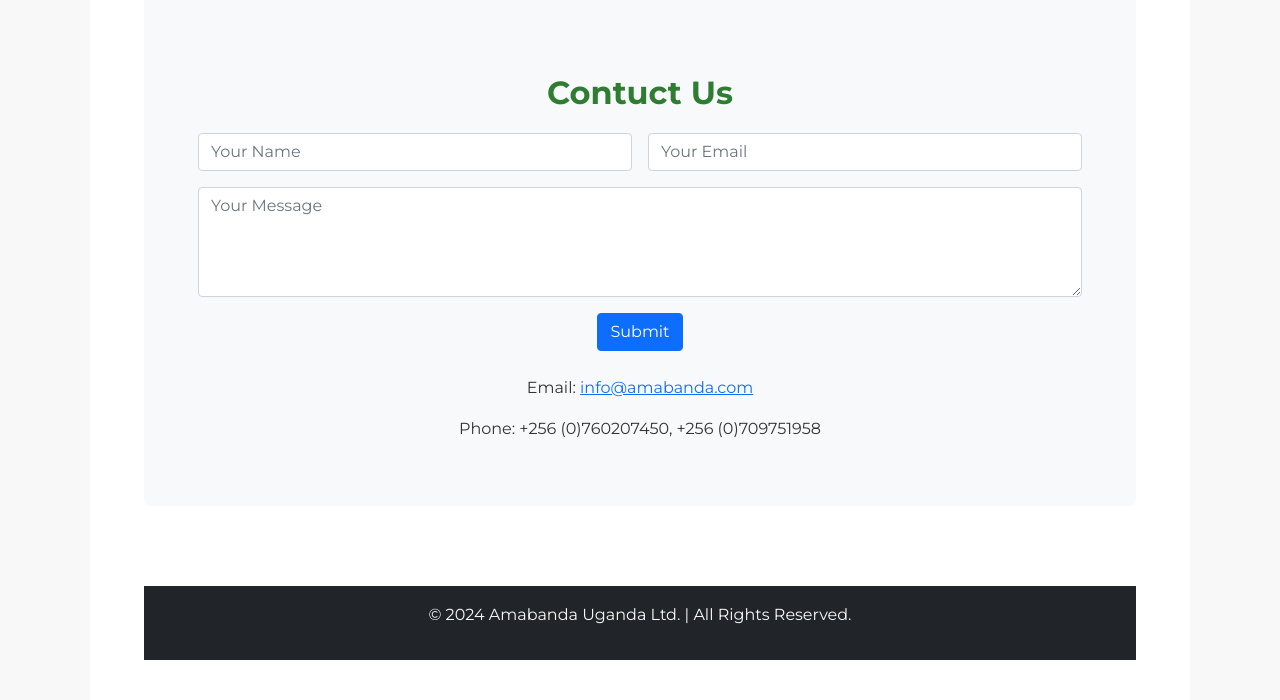
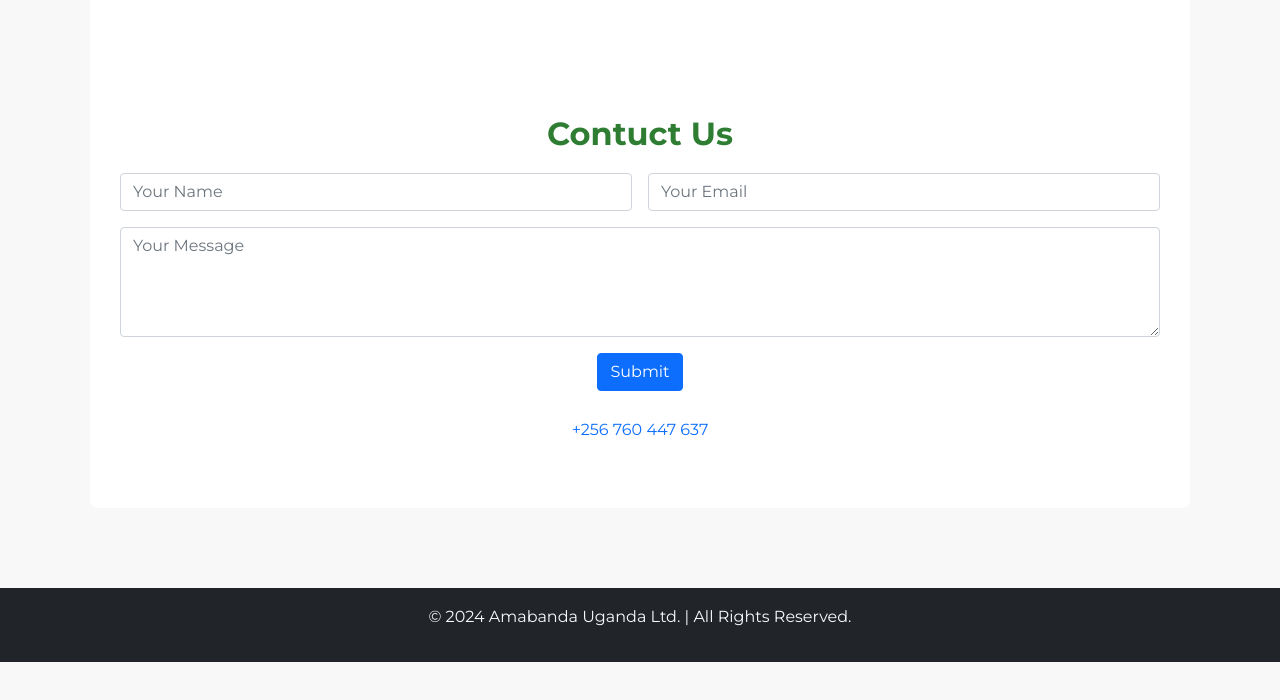
Before and after one commit to KnDjoshua/amabandaugandaltd, a plain HTML site: page index.html in a window 1280 px wide. Shown: the part 10246-10946 px from the top of the page. After the commit the page ends 10908 px from the top, so only its background shows below. Drawn offline with nearby package versions, Linux system fonts and the light colour scheme.

Commit message:
Update index.html

```diff
--- a/index.html
+++ b/index.html
@@ -144,7 +144,7 @@
 
       <!-- Treatment -->
       <div class="col-md-6">
-        <h2  data-aos="fade-right">Treatment</h2>
+        <h2 data-aos="fade-right">Treatment</h2>
       </div>
       <p>The bamboo undergoes a meticulous treatment process to enhance its longevity. We treat each pole using a 10%
         solution of boron salts, a safe preservative with limited impact on the environment, to protect against pests,
@@ -162,7 +162,8 @@
   <section id="services" class="bg-light py-5 productcatalogue text-center">
     <div class="container">
       <br><br>
-      <h1 class="display-4 sectionHeader"  data-aos="fade-down"><span class="custom-underline">Product Catalogue</span></h1>
+      <h1 class="display-4 sectionHeader" data-aos="fade-down"><span class="custom-underline">Product Catalogue</span>
+      </h1>
       <p style="color: white;" class="lead">Explore our wide range of products at unbeatable prices!</p>
       <a href="#catalog" class="btn btn-primary">Shop Now</a>
     </div>
@@ -325,7 +326,7 @@
   <!-- Bamboo Fencing Section -->
   <section id="bamboo-fencing" class="py-5">
     <div class="container">
-      <h2 class="mb-4 products"data-aos="fade-left">3. Bamboo Fencing</h2>
+      <h2 class="mb-4 products" data-aos="fade-left">3. Bamboo Fencing</h2>
 
       <!-- Fencing Panels Table -->
       <div class="table-responsive">
@@ -388,7 +389,7 @@
   <!-- Laminated Timber Section -->
   <section id="laminated-timber" class="py-5">
     <div class="container">
-      <h2 class="mb-4 products"data-aos="fade-left">4. Laminated Bamboo Timber</h2>
+      <h2 class="mb-4 products" data-aos="fade-left">4. Laminated Bamboo Timber</h2>
       <p>Laminated bamboo timber is a high-performance material engineered by pressing and gluing bamboo strips into
         solid, durable planks. It offers greater dimensional stability and resistance to warping compared to traditional
         wood, making it ideal for modern construction projects.</p>
@@ -471,7 +472,9 @@
         innovations include bamboo pit latrines, bamboo drainage gutter systems, and more. Bamboo is a versatile,
         affordable, and eco-friendly material that
 
-
+      </p>
+    </div>
+  </section>
 
   <!-- FAQ Section -->
   <section id="faq" class="py-5 container-fluid">
@@ -506,8 +509,7 @@
               2. Can I use nails in bamboo?
             </button>
           </h2>
-              <div id="collapse2" class="accordion-collapse collapse" aria-labelledby="faq2"
-                data-bs-parent="#faqAccordion">
+          <div id="collapse2" class="accordion-collapse collapse" aria-labelledby="faq2" data-bs-parent="#faqAccordion">
             <div class="accordion-body">
               No, using nails in bamboo is not recommended. As bamboo is a dense material, nails may cause cracks.
               With bamboo, it is recommended to always pre-drill holes and use bamboo dowels, bolts and nuts, or
@@ -523,8 +525,7 @@
               3. How durable is bamboo?
             </button>
           </h2>
-              <div id="collapse3" class="accordion-collapse collapse" aria-labelledby="faq3"
-                data-bs-parent="#faqAccordion">
+          <div id="collapse3" class="accordion-collapse collapse" aria-labelledby="faq3" data-bs-parent="#faqAccordion">
             <div class="accordion-body">
               Without any protective treatment, most bamboo species have an average natural lifespan of less than 2
               years. Stored under cover, untreated bamboo may last 4-7 years. These variations in bamboo durability
@@ -542,8 +543,7 @@
               4. Can bamboo really grow a meter in a day?
             </button>
           </h2>
-              <div id="collapse4" class="accordion-collapse collapse" aria-labelledby="faq4"
-                data-bs-parent="#faqAccordion">
+          <div id="collapse4" class="accordion-collapse collapse" aria-labelledby="faq4" data-bs-parent="#faqAccordion">
             <div class="accordion-body">
               Yes, some species of bamboo can grow up to a meter (around 3 feet) in just one day under ideal
               conditions! This incredible growth rate makes bamboo one of the fastest-growing plants on Earth,
@@ -559,8 +559,7 @@
               5. Is bamboo stronger than steel?
             </button>
           </h2>
-              <div id="collapse5" class="accordion-collapse collapse" aria-labelledby="faq5"
-                data-bs-parent="#faqAccordion">
+          <div id="collapse5" class="accordion-collapse collapse" aria-labelledby="faq5" data-bs-parent="#faqAccordion">
             <div class="accordion-body">
               While it may sound surprising, bamboo actually has a higher tensile strength than steel, meaning it
               can withstand more tension before breaking. This makes bamboo a strong, reliable material for
@@ -576,8 +575,7 @@
               6. Does bamboo require a lot of water to grow?
             </button>
           </h2>
-              <div id="collapse6" class="accordion-collapse collapse" aria-labelledby="faq6"
-                data-bs-parent="#faqAccordion">
+          <div id="collapse6" class="accordion-collapse collapse" aria-labelledby="faq6" data-bs-parent="#faqAccordion">
             <div class="accordion-body">
               Bamboo is a hardy plant that doesn’t require excessive water to thrive. In fact, it grows well in a
               variety of climates and soil types, often needing less water than many other crops or trees, which
@@ -593,8 +591,7 @@
               7. Can bamboo be used for high-tech applications?
             </button>
           </h2>
-              <div id="collapse7" class="accordion-collapse collapse" aria-labelledby="faq7"
-                data-bs-parent="#faqAccordion">
+          <div id="collapse7" class="accordion-collapse collapse" aria-labelledby="faq7" data-bs-parent="#faqAccordion">
             <div class="accordion-body">
               Yes, bamboo is increasingly being used in high-tech applications! From bio-composites in automotive
               parts to sustainable textiles and even biodegradable plastics, bamboo is proving to be a versatile
@@ -610,8 +607,7 @@
               8. Can bamboo help prevent soil erosion?
             </button>
           </h2>
-              <div id="collapse8" class="accordion-collapse collapse" aria-labelledby="faq8"
-                data-bs-parent="#faqAccordion">
+          <div id="collapse8" class="accordion-collapse collapse" aria-labelledby="faq8" data-bs-parent="#faqAccordion">
             <div class="accordion-body">
               Yes, bamboo’s dense root system helps stabilize the soil and prevent erosion. It is commonly planted
               in areas prone to landslides or flooding, as its roots help hold the soil in place while its rapid
@@ -624,9 +620,10 @@
     </div>
   </section>
 
+
   <!-- Contact Section -->
-      <section id="contact" class="py-5  bg-light">
-        <div class="container">
+  <section id="contact">
+    <div>
       <br><br>
       <h1 class="text-center sectionHeader"><span class="custom-underline"> Contuct Us</span></h1>
       <form action="submit-form.php" method="POST" class="row g-3">
@@ -643,8 +640,11 @@
           <button type="submit" class="btn btn-primary">Submit</button>
         </div>
       </form>
-          <p class="text-center mt-4">Email: <a href="mailto:info@amabanda.com">info@amabanda.com</a></p>
-          <p class="text-center">Phone: +256 (0)760207450, +256 (0)709751958</p>
+      <br>
+      <center>
+        <p><a style="text-decoration: none;" href="tel:+256760447637">+256 760 447 637</a></p>
+
+      </center>
     </div>
   </section>
   <button id="back-to-top" class="btn btn-primary btn-lg"
```
Lines whose indentation alone changed are shown as unchanged.
